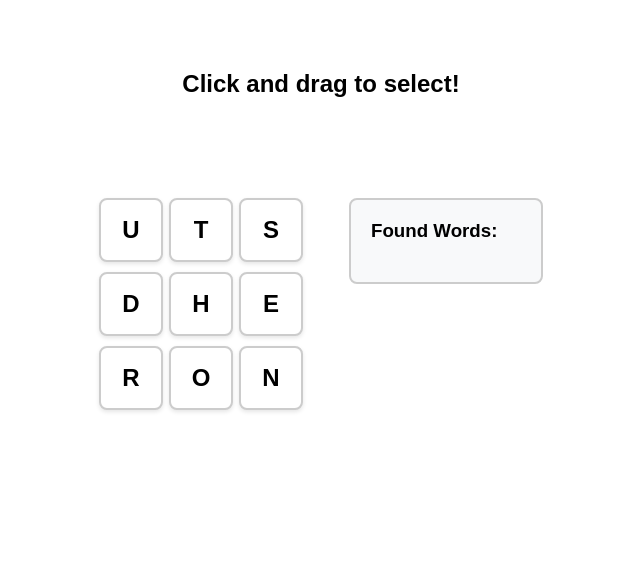
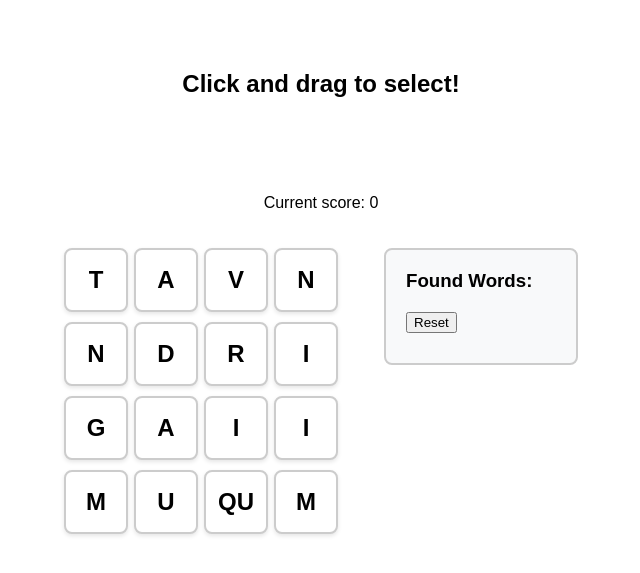
Before and after one commit to CyanIce7/SquaredleSolver, a Flask app: page / in a window 1280 px wide. Shown: the top 573 px of the page, without its empty margins (319-959 px from the left). Run offline with Flask 3, Linux system fonts and the light colour scheme.

Commit message:
small update
added score counter and squares selected tracker

```diff
--- a/app.py
+++ b/app.py
@@ -3,11 +3,12 @@ from solver import SquaredleGraph, generate_trie, find_word
 
 app = Flask(__name__)
 
-grid_size = 3
+SQUAREDLE_GRID = [["t", "a", "v", "n"],
+                  ["n", "d", "r", "i"],
+                  ["g", "a", "i", "i"],
+                  ["m", "u", "qu", "m"]]
 
-SQUAREDLE_GRID = [["u", "t", "s"],
-                  ["d", "h", "e"],
-                  ["r", "o", "n"]]
+grid_size = len(SQUAREDLE_GRID)
 
 server_grid = [
     [{'letter': SQUAREDLE_GRID[i][j], 'active': 0} for j in range(grid_size)]
@@ -57,11 +58,12 @@ def clear_grid():
 def submit_word():
     data = request.get_json()
     word = data.get('word', '').strip()
-    print(word)
+    is_valid_word = False
 
     # Store the word if it is longer than 1 letter and not a duplicate
     if len(word) > 1 and word not in stored_words and find_word(word, trie):
         stored_words.append(word)
+        is_valid_word = True
 
     # Reset all cells to inactive
     for r in range(grid_size):
@@ -69,8 +71,12 @@ def submit_word():
             server_grid[r][c]['active'] = 0
 
     # Send the updated list of words back to JavaScript
-    return jsonify({'status': 'success', 'words': stored_words})
+    return jsonify({'status': 'success', 'words': stored_words, 'valid': is_valid_word})
 
+@app.route('/reset_words', methods=['POST'])
+def reset_words():
+    stored_words.clear() # Empties the Python list
+    return jsonify({'status': 'success'})
 
 if __name__ == '__main__':
     squaredle_graph = SquaredleGraph(SQUAREDLE_GRID)
--- a/static/main_stylesheet.css
+++ b/static/main_stylesheet.css
@@ -16,7 +16,7 @@ body {
 .grid-container {
     display: grid;
     grid-template-columns: repeat({{ size }}, 60px);
-    gap: 10px; /* Increases the space between rows and columns */
+    gap: 20px; /* Increases the space between rows and columns */
     touch-action: none;
 }
 
--- a/templates/index.html
+++ b/templates/index.html
@@ -17,6 +17,8 @@
     <h2>Click and drag to select!</h2>
 
     <div id="word-display"></div>
+    <div id="squares-selected-display"></div>
+    <div id="score-display"><p>Current score: 0</p></div>
 
     <!-- New wrapper to position items side-by-side -->
     <div class="main-content">
@@ -47,6 +49,7 @@
                     <li>{{ word }}</li>
                 {% endfor %}
             </ul>
+            <button id="reset-words-btn" style="margin-bottom: 10px;">Reset</button>
         </div>
 
     </div>
@@ -59,12 +62,36 @@
         const gridWrapper = document.querySelector('.grid-wrapper');
         const svgContainer = document.getElementById('line-svg');
         const wordDisplay = document.getElementById('word-display'); // Grab the word display element
+        const squaresSelectedDisplay = document.getElementById('squares-selected-display');
+        const scoreDisplay = document.getElementById('score-display');
+
+        let squaresSelected = 0;
+        let currentScore = 0;
 
         // New helper function to update the text on the screen
         function updateWordDisplay() {
             // Map over the selected cells, extract their text, remove whitespace, and join them into a string
             const currentWord = selectedPath.map(cell => cell.textContent.trim()).join('');
             wordDisplay.textContent = currentWord;
+        }
+
+        function updateSquaresSelectedDisplay () {
+            squaresSelectedDisplay.textContent = "Squares selected: " + squaresSelected;
+        }
+
+        function updateCurrentScoreDisplay () {
+            scoreDisplay.textContent = "Current score: " + currentScore;
+        }
+
+        function calculateScore(word) {
+            const baseScore = 4;
+            let outputScore = baseScore;
+
+            for (let i = 4; i < word.length; i++) {
+                outputScore += (i - 1);
+            }
+
+            return outputScore
         }
 
         function updateLine() {
@@ -93,9 +120,11 @@
             if (selectedPath.length > 1 && cellElement === selectedPath[selectedPath.length - 2]) {
                 const poppedCell = selectedPath.pop();
                 poppedCell.classList.remove('active');
+                squaresSelected -= 1
 
                 updateLine();
                 updateWordDisplay(); // Update the word when backtracking
+                updateSquaresSelectedDisplay();
 
                 fetch('/deactivate_cell', {
                     method: 'POST',
@@ -129,9 +158,11 @@
             // 4. Activate the new cell
             cellElement.classList.add('active');
             selectedPath.push(cellElement);
+            squaresSelected += 1
 
             updateLine();
             updateWordDisplay(); // Update the word when a new cell is added
+            updateSquaresSelectedDisplay();
 
             fetch('/activate_cell', {
                 method: 'POST',
@@ -155,18 +186,21 @@
             });
         });
 
+        // Code to run whenever a word is selected from the grid
         document.addEventListener('mouseup', () => {
             if (isDragging) {
                 isDragging = false;
 
                 // Capture the word before clearing the display
                 const finalWord = wordDisplay.textContent;
+                squaresSelected = 0;
 
                 // Clear the UI
                 document.querySelectorAll('.cell').forEach(c => c.classList.remove('active'));
                 selectedPath = [];
                 updateLine();
                 wordDisplay.textContent = '';
+                squaresSelectedDisplay.textContent = '';
 
                 // Send the completed word to the server
                 fetch('/submit_word', {
@@ -185,11 +219,34 @@
                             li.textContent = w;
                             wordListElement.appendChild(li);
                         });
+                        console.log(data.valid);
+                        if (data.valid) {
+                            currentScore += calculateScore(finalWord);
+                            updateCurrentScoreDisplay();
+                        }
                     }
                 })
                 .catch(error => console.error('Error:', error));
             }
         });
+
+        document.getElementById('reset-words-btn').addEventListener('click', () => {
+            fetch('/reset_words', {
+                method: 'POST'
+            })
+            .then(response => response.json())
+            .then(data => {
+                if (data.status === 'success') {
+                    // Clear the words from the webpage visually
+                    document.getElementById('word-list').innerHTML = '';
+
+                    // Update score if the word is a valid word
+                    currentScore = 0;
+                    updateCurrentScoreDisplay();
+                }
+            })
+            .catch(error => console.error('Error:', error));
+        });
     </script>
 </body>
 </html>
--- a/trie.py
+++ b/trie.py
@@ -73,6 +73,7 @@ class Trie:
         letter_index = 0
         key = key.lower()
         for c in key:
+            print(c)
             if c == "?":
                 potential_letters = []
                 for child in curr.children:
```
Also changed, not shown: 1 other file.
